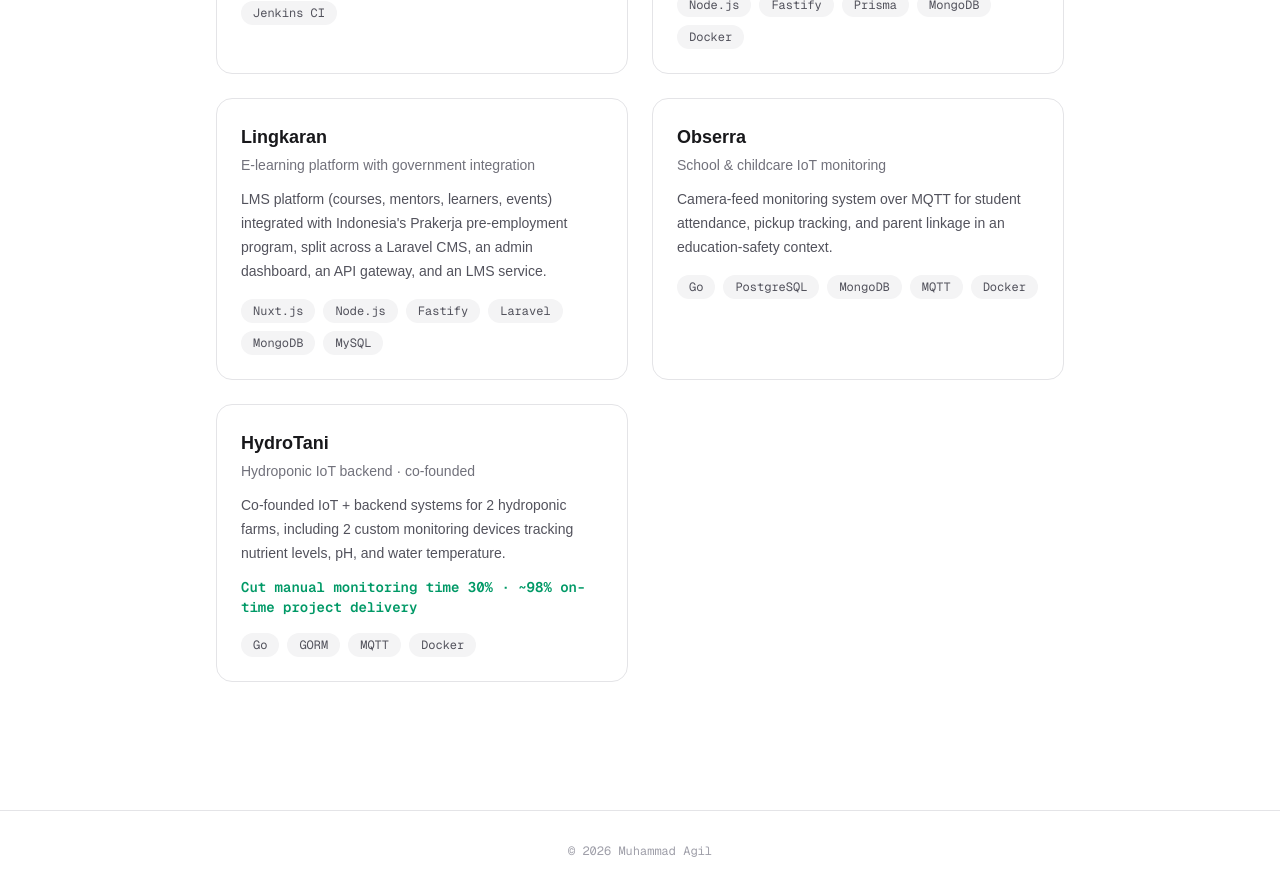
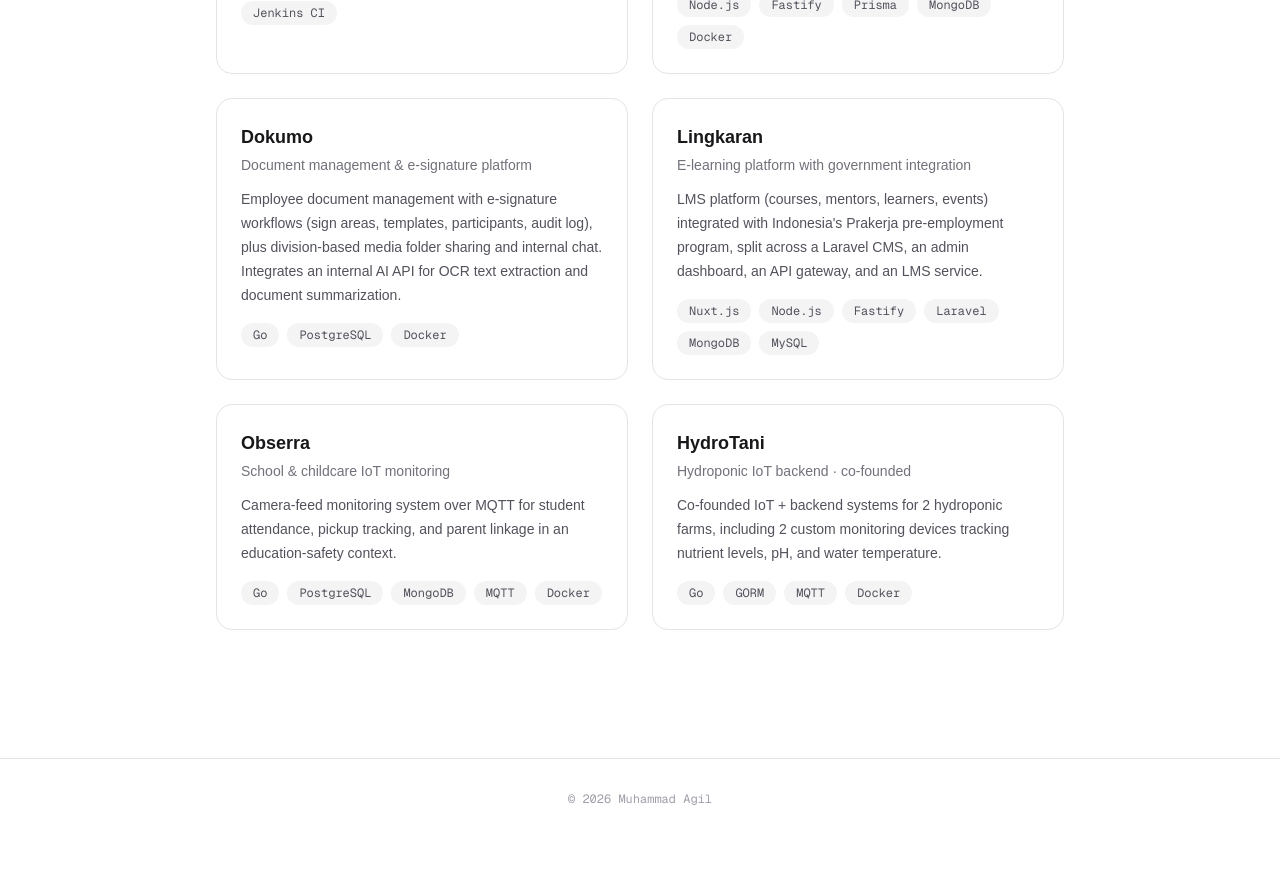
Before and after one commit to Flushuine/portfolio, a Next.js app: page / in a window 1280 px wide. Shown: the part 1620-2511 px from the top of the page. After the commit the page ends 2459 px from the top, so only its background shows below. Built offline with nearby package versions, Linux system fonts and the light colour scheme.

Commit message:
feat(page): add dokumo project card

```diff
--- a/app/page.tsx
+++ b/app/page.tsx
@@ -38,6 +38,13 @@ const projects: Project[] = [
     tech: ["Node.js", "Fastify", "Prisma", "MongoDB", "Docker"],
   },
   {
+    name: "Dokumo",
+    tagline: "Document management & e-signature platform",
+    description:
+      "Employee document management with e-signature workflows (sign areas, templates, participants, audit log), plus division-based media folder sharing and internal chat. Integrates an internal AI API for OCR text extraction and document summarization.",
+    tech: ["Go", "PostgreSQL", "Docker"],
+  },
+  {
     name: "Lingkaran",
     tagline: "E-learning platform with government integration",
     description:
@@ -56,7 +63,6 @@ const projects: Project[] = [
     tagline: "Hydroponic IoT backend · co-founded",
     description:
       "Co-founded IoT + backend systems for 2 hydroponic farms, including 2 custom monitoring devices tracking nutrient levels, pH, and water temperature.",
-    impact: "Cut manual monitoring time 30% · ~98% on-time project delivery",
     tech: ["Go", "GORM", "MQTT", "Docker"],
   },
 ];
```
